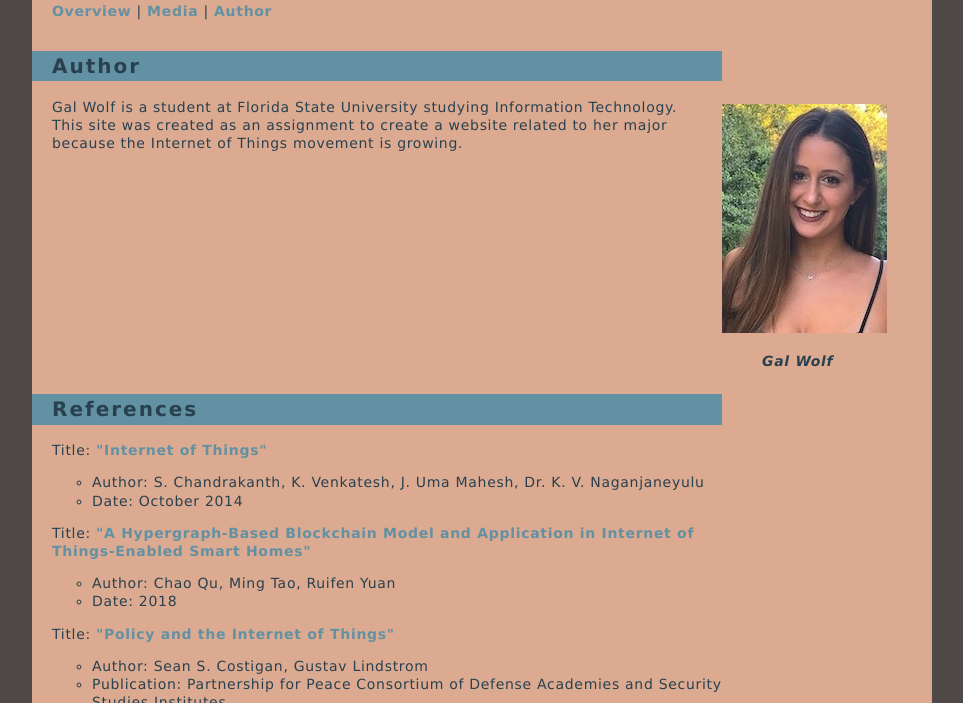
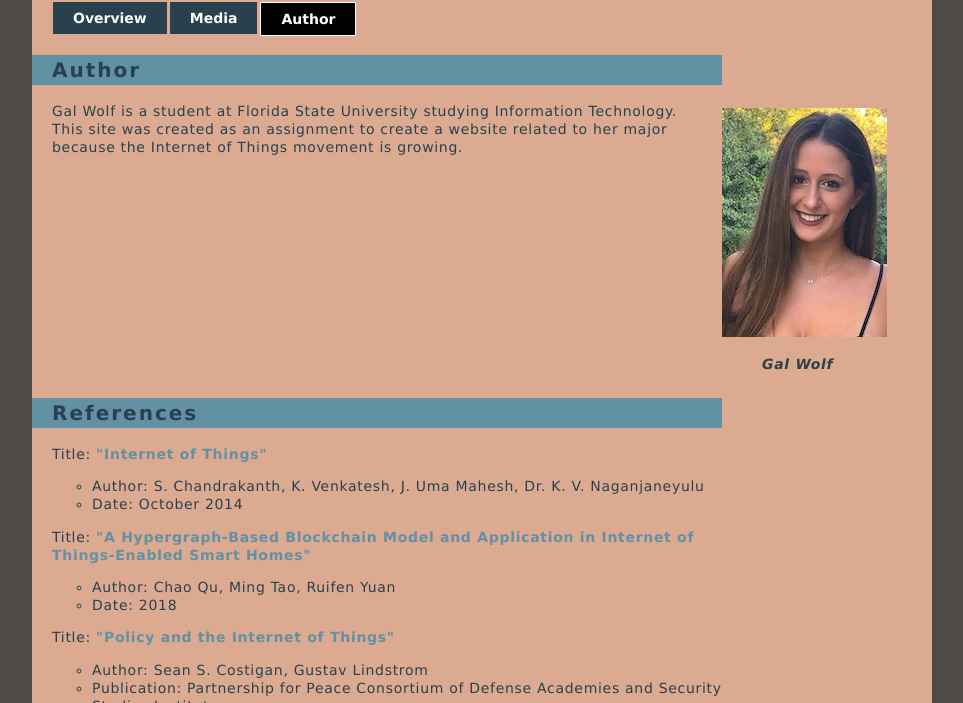
Before and after one commit to gw17c/lis2360_webdevelopment, a plain HTML site: page lesson7_project_1/author.html in a window 1280 px wide. Shown: the part 397-1100 px from the top of the page, without its empty margins (158-1121 px from the left). Drawn offline with Linux system fonts and the light colour scheme.

Commit message:
Project 2 first commit

```diff
--- a/lesson7_project_1/author.html
+++ b/lesson7_project_1/author.html
@@ -5,14 +5,23 @@
 	    <meta charset="UTF-8">
 	    <title> IoT Movement </title>
 	    <link rel="stylesheet" href="style.css">
+	    <link href="style-navbar.css" rel="stylesheet" type="text/css">
 	</head>
     <body>
     <div id="container">
         <div id="header">
             <img src="images/bigimg.jpg" width="100%" alt="IoT header">
             <h1><strong>IoT Movement</strong></h1>
-            <p><a href="index.html">Overview</a> | <a href="media.html">Media</a> | <a href="author.html">Author</a></p>
-        </div>
+
+            <div id="navbar">
+              		<ul id="menu">
+              			<li><a href="index.html" class="button">Overview</a></li>
+              			<li><a href="media.html" class="button">Media</a></li>
+                 		<li><a href="author.html" class="button selected">Author</a></li>
+              		</ul>
+          	</div> <!-- end navbar -->
+
+        </div> <!-- end header -->
 
         <div id="content">
             <h2>Author</h2>
--- /dev/null
+++ b/lesson7_project_1/style-navbar.css
@@ -0,0 +1,62 @@
+@charset "UTF-8";
+/* CSS Document */
+/* ----------------- NAVIGATION BAR STYLES -------------------*/
+/* TABBED NAVIGATION */
+#navbar {
+	width: 100%;
+	height: 50px;
+	overflow: hidden; /* necessary for tab style nav bar to hide bottom of buttons */
+	margin-bottom: 0px; /* pushes page content down */
+	margin-left: -22px;
+}
+
+/* horizontal menu bars are typically created using a styled unordered list. Here's how! */
+#menu ul{
+	list-style-type: none; /* eliminates bullets */
+	margin: 0;
+	padding: 0;
+}
+#menu li {
+	float: left; /* changes list from vertical to horizontal */
+	overflow: hidden;
+	margin-left: 3px;
+}
+#menu li a.button {
+    display: block;
+	background-color: #29414F;
+	color: #fff;
+	text-decoration: none;
+	text-align: center;
+	padding: 7px 20px;
+	font-size: 1em;
+
+}
+
+#menu li a.button.selected {
+	background-color: #000; /* matching the color of the content background color */
+	color: #fff; /* font color */
+	font-style: normal;
+	border-radius: 0px;
+	border: solid 1.5px #fff;
+}
+
+#menu li a.button:visited {
+	color: #fff;
+}
+#menu li a.button:visited.selected{
+	color: #fff;
+}
+/* hover link styles */
+#menu li a.button:hover {
+	background-color: #000;
+	color: #fff;
+	border-radius: 0px;
+	border: solid 1.5px #fff;
+}
+
+#menu li a.button:hover.selected{
+	background-color: #000;
+	color: #fff;
+	border-radius: 0px;
+	border: solid 1.5px #fff;
+}
--- a/lesson7_project_1/style.css
+++ b/lesson7_project_1/style.css
@@ -17,10 +17,7 @@ p, td {
 	color: #29414F;
 	padding: 0 20px;
 }
-li {
-	letter-spacing: 0.05em;
-	color: #29414F;
-}
+
 h1 {
 	font-size: 38px;
 	padding: 0px 20px;
@@ -28,7 +25,7 @@ h1 {
 	letter-spacing: 0.1em;
 	line-height: 1em;
 	text-shadow: 3px 3px #7B8082;
-    margin: 10px 0px;
+    margin: 10px 0px 0 0;
 }
 h2 {
 	font-size: 20px;
@@ -39,6 +36,7 @@ h2 {
 }
 
 /* link styles ---------------------------- */
+
 a:link {
 	font-weight: bold;
 	color: #6291A4;
@@ -54,14 +52,9 @@ a:hover {
 }
 
 /* list styles ----------------------------- */
-ul li {
-	list-style-type: circle;
-	margin-left: 20px;
-}
 ol {
 	margin-left: 20px;
 }
-
 
 /* table styles -------------------------------------- */
 table {
@@ -112,6 +105,13 @@ iframe {
 }
 #content img {
 	margin: 0 40px;
+}
+
+#content ul li {
+	list-style-type: circle;
+	margin-left: 20px;
+	letter-spacing: 0.05em;
+	color: #29414F;
 }
 
 #sidebar {
```
Also changed, not shown: lesson7_project_1/index.html (+11 -2 lines), lesson7_project_1/media.html (+11 -2 lines).
